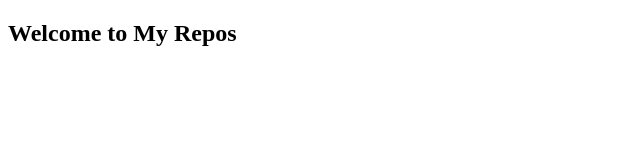
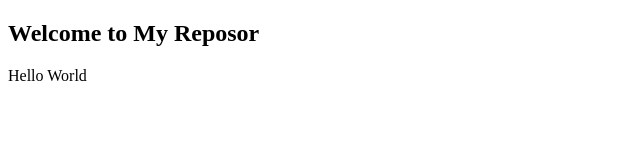
Before and after one commit to haseebzafar12/test, a plain HTML site: page index.html in a window 1280 px wide. Shown: the whole page, without its empty margins (0-640 px from the left). Drawn offline with Linux system fonts and the light colour scheme.

Commit message:
adding paragraph

```diff
--- a/index.html
+++ b/index.html
@@ -6,6 +6,7 @@
     <title>Document</title>
 </head>
 <body>
-    <h2>Welcome to My Repos</h2>
+    <h2>Welcome to My Reposor</h2>
+    <p>Hello World</p>
 </body>
 </html>
```
